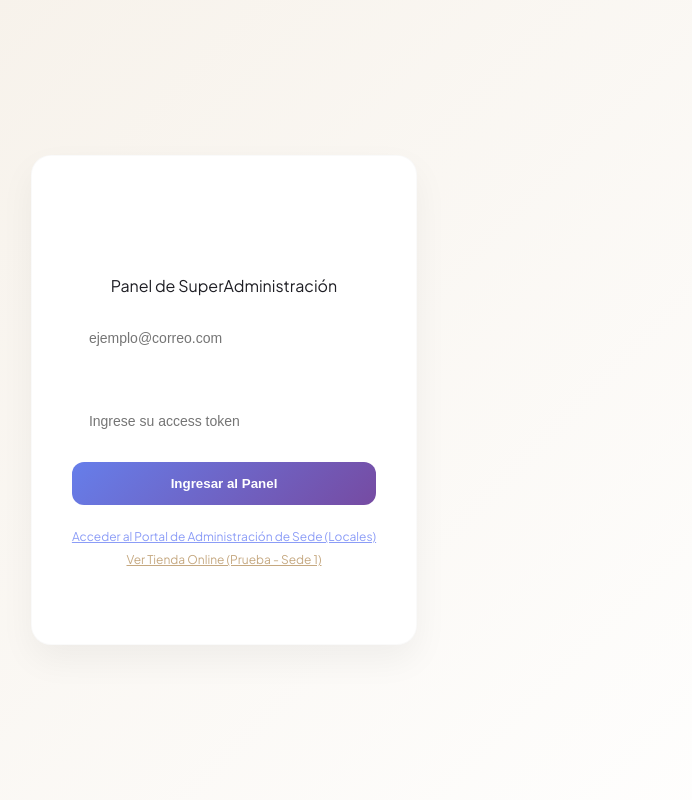
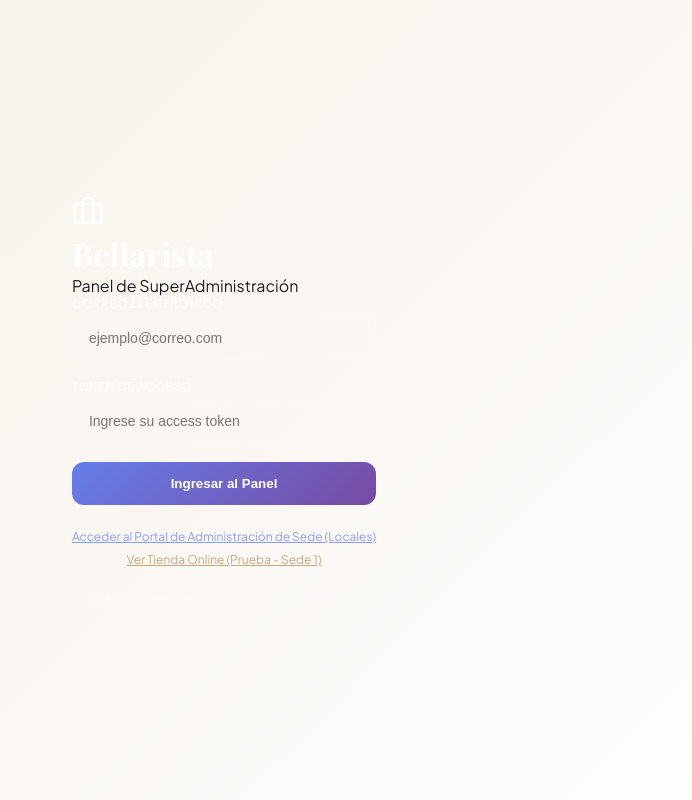
Before and after one commit to MrBrayam/Proyecto_LP_III, a React (Vite) app: page / in a window 1280 px wide. Shown: the whole page, without its empty margins (416-1108 px from the left). Built offline with nearby package versions, Linux system fonts and the light colour scheme; a web font is replaced by a local one.

Commit message:
fix: style login forms using login-card-dark to resolve text visibility issues

```diff
--- a/src/App.css
+++ b/src/App.css
@@ -272,8 +272,26 @@
   color: #1e1e24;
 }
 
-.login-card input {
+.login-card-dark {
+  background: rgba(255, 255, 255, 0.06) !important;
+  backdrop-filter: blur(24px);
+  -webkit-backdrop-filter: blur(24px);
+  border: 1px solid rgba(255, 255, 255, 0.1);
+  border-radius: 24px;
+  padding: 48px 40px;
+  width: 100%;
+  max-width: 440px;
+  box-shadow: 0 32px 64px rgba(0, 0, 0, 0.3), inset 0 1px 0 rgba(255, 255, 255, 0.08);
+}
+
+.login-card-dark input {
   color: #ffffff !important;
+  background: rgba(255, 255, 255, 0.07) !important;
+  border: 1px solid rgba(255, 255, 255, 0.12) !important;
+}
+
+.login-card-dark label {
+  color: rgba(255, 255, 255, 0.75) !important;
 }
 
 /* SuperAdmin card hover scaling */
--- a/src/App.jsx
+++ b/src/App.jsx
@@ -850,7 +850,7 @@
     return (
       <div className="login-page-bg">
         <div className="login-container">
-          <div className="login-card">
+          <div className="login-card-dark">
             <div className="logo-section">
               <div className="logo-icon">
                 <Briefcase size={32} color="white" />
@@ -1112,7 +1112,7 @@
     return (
       <div className="login-page-bg" style={{ background: 'linear-gradient(135deg, #1e1e24 0%, #302d27 100%)' }}>
         <div className="login-container">
-          <div className="login-card">
+          <div className="login-card-dark">
             <div className="logo-section">
               <div className="logo-icon" style={{ background: 'linear-gradient(135deg, #c5a880 0%, #b09168 100%)' }}>
                 <User size={32} color="white" />
```
